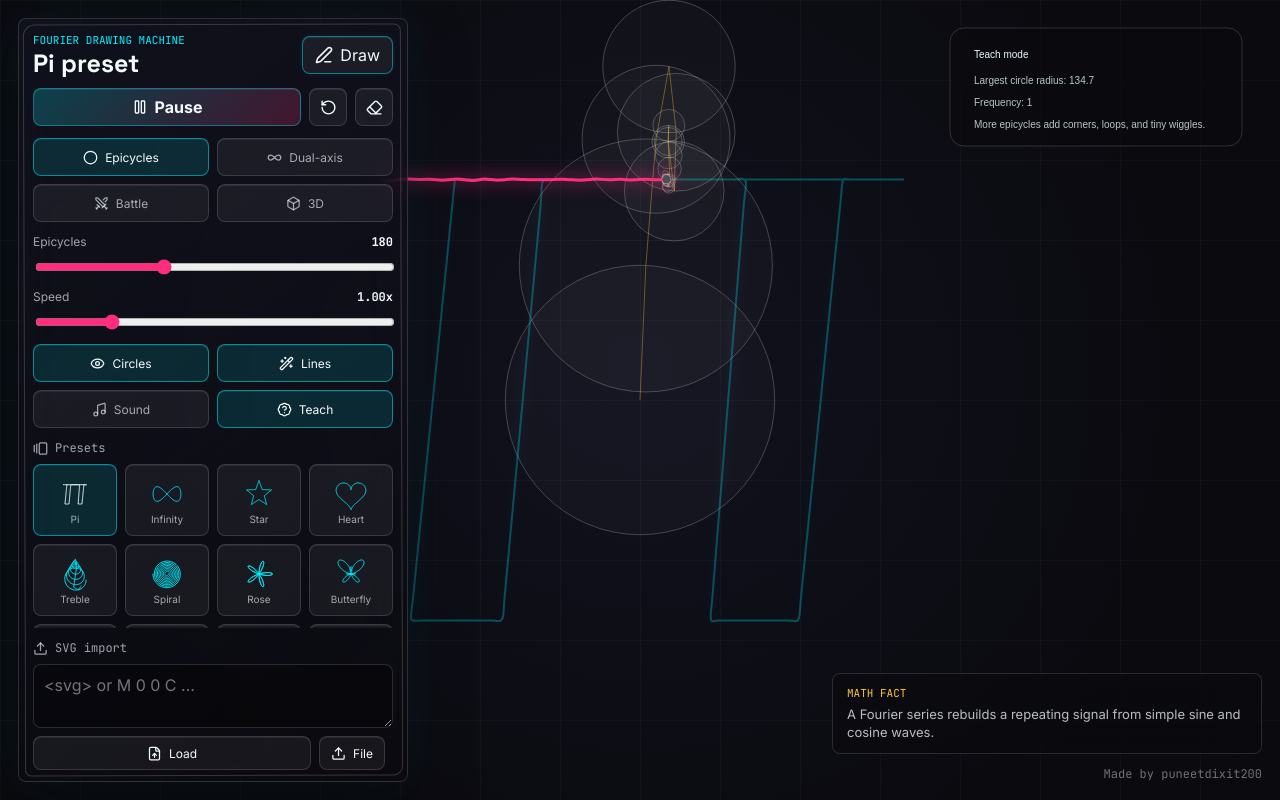
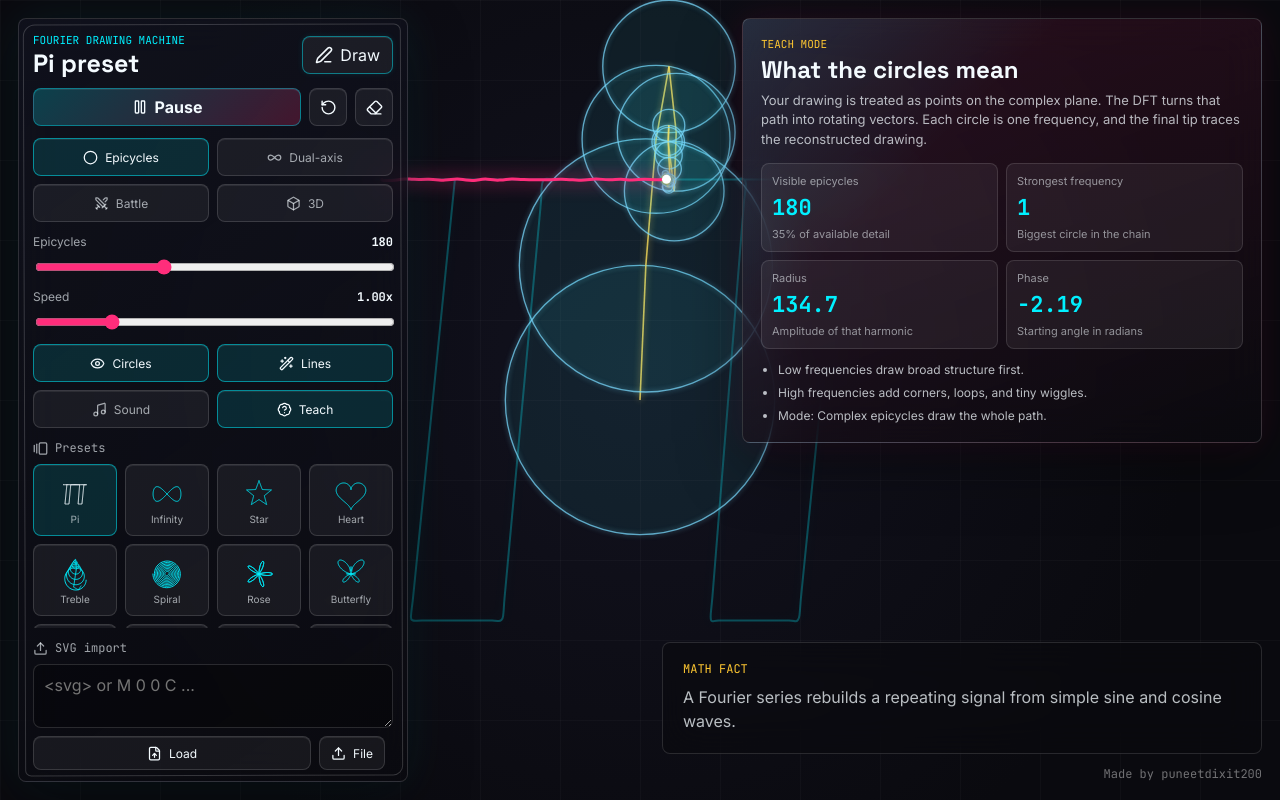
Before and after one commit to puneetdixit200/-FOURIER-TRANSFORM-DRAWING-MACHINE, a Next.js app: page / in a window 1280 px wide. Both pictures are taken after a click on the button "Teach". Built offline with nearby package versions, Linux system fonts and the light colour scheme.

Commit message:
Improve visibility teaching and webcam tracing

```diff
--- a/src/app/globals.css
+++ b/src/app/globals.css
@@ -386,15 +386,16 @@ input[type="range"] {
 }
 
 .webcam-video {
-  border: 1px solid rgba(0, 240, 255, 0.32);
+  border: 1px solid rgba(0, 240, 255, 0.58);
   border-radius: 8px;
-  height: 120px;
+  box-shadow: 0 0 28px rgba(0, 240, 255, 0.16);
+  height: 190px;
   object-fit: cover;
   position: absolute;
   right: 18px;
   top: 18px;
   transform: scaleX(-1);
-  width: 160px;
+  width: 254px;
   z-index: 3;
   opacity: 0;
   pointer-events: none;
@@ -402,6 +403,33 @@ input[type="range"] {
 
 .webcam-video.is-active {
   opacity: 1;
+}
+
+.webcam-guide {
+  background: linear-gradient(180deg, rgba(0, 240, 255, 0.16), rgba(10, 10, 15, 0.62));
+  border: 1px solid rgba(0, 240, 255, 0.36);
+  border-radius: 8px;
+  color: rgba(244, 251, 255, 0.82);
+  display: grid;
+  gap: 3px;
+  padding: 9px 11px;
+  position: absolute;
+  right: 18px;
+  top: 218px;
+  width: 254px;
+  z-index: 3;
+}
+
+.webcam-guide span {
+  color: var(--cyan);
+  font-family: var(--font-mono);
+  font-size: 11px;
+  text-transform: uppercase;
+}
+
+.webcam-guide b {
+  font-size: 12px;
+  line-height: 1.35;
 }
 
 .corner-brand {
@@ -425,8 +453,9 @@ input[type="range"] {
   border: 1px solid rgba(255, 255, 255, 0.13);
   border-radius: 8px;
   bottom: 46px;
-  max-width: min(430px, calc(100vw - 470px));
-  padding: 12px 14px;
+  max-width: min(600px, calc(100vw - 470px));
+  min-height: 112px;
+  padding: 18px 20px;
   position: absolute;
   right: 18px;
   z-index: 2;
@@ -436,16 +465,103 @@ input[type="range"] {
   color: var(--gold);
   display: block;
   font-family: var(--font-mono);
-  font-size: 11px;
-  margin-bottom: 5px;
+  font-size: 12px;
+  margin-bottom: 9px;
   text-transform: uppercase;
 }
 
 .fact-box p {
   color: rgba(244, 251, 255, 0.75);
+  font-size: 16px;
+  line-height: 1.48;
+  margin: 0;
+}
+
+.teach-board {
+  backdrop-filter: blur(22px);
+  background:
+    linear-gradient(135deg, rgba(0, 240, 255, 0.13), transparent 34%),
+    linear-gradient(160deg, rgba(255, 45, 123, 0.13), rgba(10, 10, 15, 0.78));
+  border: 1px solid rgba(255, 255, 255, 0.16);
+  border-radius: 8px;
+  box-shadow: 0 22px 64px rgba(0, 0, 0, 0.36), 0 0 34px rgba(255, 45, 123, 0.1);
+  color: var(--text);
+  max-width: 520px;
+  padding: 18px;
+  position: absolute;
+  right: 18px;
+  top: 18px;
+  width: min(520px, calc(100vw - 460px));
+  z-index: 3;
+}
+
+.teach-kicker {
+  color: var(--gold);
+  font-family: var(--font-mono);
+  font-size: 11px;
+  margin-bottom: 6px;
+  text-transform: uppercase;
+}
+
+.teach-board h2 {
+  font-family: var(--font-display);
+  font-size: 24px;
+  line-height: 1.05;
+  margin: 0 0 9px;
+}
+
+.teach-board p {
+  color: rgba(244, 251, 255, 0.72);
   font-size: 13px;
-  line-height: 1.4;
+  line-height: 1.48;
+  margin: 0 0 14px;
+}
+
+.teach-grid {
+  display: grid;
+  gap: 8px;
+  grid-template-columns: repeat(2, minmax(0, 1fr));
+  margin-bottom: 13px;
+}
+
+.teach-grid div {
+  background: rgba(255, 255, 255, 0.06);
+  border: 1px solid rgba(255, 255, 255, 0.12);
+  border-radius: 8px;
+  min-height: 86px;
+  padding: 10px;
+}
+
+.teach-grid span {
+  color: rgba(244, 251, 255, 0.55);
+  display: block;
+  font-size: 11px;
+  margin-bottom: 5px;
+}
+
+.teach-grid b {
+  color: var(--cyan);
+  display: block;
+  font-family: var(--font-mono);
+  font-size: 22px;
+}
+
+.teach-grid small {
+  color: rgba(244, 251, 255, 0.54);
+  display: block;
+  font-size: 11px;
+  line-height: 1.3;
+  margin-top: 5px;
+}
+
+.teach-board ul {
+  color: rgba(244, 251, 255, 0.74);
+  display: grid;
+  font-size: 12px;
+  gap: 6px;
+  line-height: 1.38;
   margin: 0;
+  padding-left: 17px;
 }
 
 @media (max-width: 760px) {
@@ -467,8 +583,10 @@ input[type="range"] {
   }
 
   .webcam-video,
+  .webcam-guide,
   .corner-brand,
-  .fact-box {
+  .fact-box,
+  .teach-board {
     display: none;
   }
 }
--- a/src/components/DrawingCanvas.tsx
+++ b/src/components/DrawingCanvas.tsx
@@ -36,7 +36,9 @@ const colors = {
   raw: "#00f0ff",
   trail: "#ff2d7b",
   trailB: "#7cff6b",
-  gold: "rgba(255, 200, 50, 0.36)",
+  radius: "rgba(255, 226, 92, 0.78)",
+  circle: "rgba(122, 220, 255, 0.72)",
+  circleFill: "rgba(0, 240, 255, 0.045)",
 };
 
 function drawSmoothPath(
@@ -146,20 +148,26 @@ function drawEpicycleChain(
     if (options.showCircles && component.amplitude > 0.4) {
       ctx.beginPath();
       ctx.arc(center.x, center.y, component.amplitude, 0, TAU);
-      ctx.fillStyle = "rgba(255,255,255,0.025)";
-      ctx.strokeStyle = options.circleColor ?? "rgba(255,255,255,0.22)";
-      ctx.lineWidth = 1;
+      ctx.fillStyle = colors.circleFill;
+      ctx.strokeStyle = options.circleColor ?? colors.circle;
+      ctx.lineWidth = 1.35;
+      ctx.shadowColor = options.circleColor ?? colors.circle;
+      ctx.shadowBlur = 5;
       ctx.fill();
       ctx.stroke();
+      ctx.shadowBlur = 0;
     }
 
     if (options.showLines) {
       ctx.beginPath();
       ctx.moveTo(center.x, center.y);
       ctx.lineTo(next.x, next.y);
-      ctx.strokeStyle = options.lineColor ?? colors.gold;
-      ctx.lineWidth = 1;
+      ctx.strokeStyle = options.lineColor ?? colors.radius;
+      ctx.lineWidth = 1.6;
+      ctx.shadowColor = options.lineColor ?? colors.radius;
+      ctx.shadowBlur = 6;
       ctx.stroke();
+      ctx.shadowBlur = 0;
     }
 
     center = next;
@@ -286,15 +294,15 @@ export function DrawingCanvas({
         const xTip = drawEpicycleChain(ctx, xComponents, topOrigin, timeRef.current, epicycleCount, {
           showCircles,
           showLines,
-          circleColor: "rgba(0,240,255,0.34)",
-          lineColor: "rgba(0,240,255,0.35)",
+          circleColor: "rgba(71, 211, 255, 0.72)",
+          lineColor: "rgba(255, 232, 92, 0.76)",
         });
         const yTip = drawEpicycleChain(ctx, yComponents, leftOrigin, timeRef.current, epicycleCount, {
           showCircles,
           showLines,
           rotate: true,
-          circleColor: "rgba(255,45,123,0.34)",
-          lineColor: "rgba(255,45,123,0.32)",
+          circleColor: "rgba(255, 111, 170, 0.72)",
+          lineColor: "rgba(124, 255, 107, 0.76)",
         });
         const projection = { x: xTip.x, y: yTip.y };
         ctx.setLineDash([5, 8]);
--- a/src/components/FourierStudio.tsx
+++ b/src/components/FourierStudio.tsx
@@ -4,6 +4,7 @@ import { useCallback, useEffect, useMemo, useRef, useState } from "react";
 import { ControlPanel, type RenderMode } from "./ControlPanel";
 import { DrawingCanvas } from "./DrawingCanvas";
 import { drawingDifficulty, prepareDrawing, type PreparedDrawing } from "./FourierEngine";
+import { TeachPanel } from "./TeachPanel";
 import { ThreeEpicycleView } from "./ThreeEpicycleView";
 import { useFourierSound } from "@/hooks/useFourierSound";
 import type { Point } from "@/utils/complex";
@@ -235,7 +236,7 @@ function FourierStudioClient() {
     );
     if (trace.length > 0) {
       loadPoints(trace, "Webcam trace", { fit: false });
-      setWebcamStatus(`Captured ${trace.length} edge points.`);
+      setWebcamStatus(`Captured the largest connected outline: ${trace.length} points.`);
     } else {
       setWebcamStatus("No clear outline found. Try more light or move closer.");
     }
@@ -375,7 +376,7 @@ function FourierStudioClient() {
           showLines={showLines}
           sourcePath={drawing.points}
           speed={speed}
-          teachMode={teachMode}
+          teachMode={false}
         />
       )}
 
@@ -430,6 +431,19 @@ function FourierStudioClient() {
       />
 
       <video className={webcamActive ? "webcam-video is-active" : "webcam-video"} muted playsInline ref={videoRef} />
+      {webcamActive ? (
+        <div className="webcam-guide">
+          <span>Trace preview</span>
+          <b>Keep one bright outline inside the frame</b>
+        </div>
+      ) : null}
+      <TeachPanel
+        components={drawing.components}
+        epicycleCount={safeEpicycleCount}
+        maxEpicycles={maxEpicycles}
+        mode={mode}
+        visible={teachMode}
+      />
       <div className="fact-box">
         <span>Math fact</span>
         <p>{fact}</p>
--- /dev/null
+++ b/src/components/TeachPanel.tsx
@@ -0,0 +1,64 @@
+"use client";
+
+import type { FourierComponent } from "@/utils/dft";
+
+type TeachPanelProps = {
+  visible: boolean;
+  components: FourierComponent[];
+  epicycleCount: number;
+  maxEpicycles: number;
+  mode: string;
+};
+
+export function TeachPanel({
+  visible,
+  components,
+  epicycleCount,
+  maxEpicycles,
+  mode,
+}: TeachPanelProps) {
+  if (!visible) {
+    return null;
+  }
+
+  const strongest = components[0];
+  const detailPercent = Math.round((epicycleCount / Math.max(1, maxEpicycles)) * 100);
+
+  return (
+    <aside className="teach-board">
+      <div className="teach-kicker">Teach mode</div>
+      <h2>What the circles mean</h2>
+      <p>
+        Your drawing is treated as points on the complex plane. The DFT turns that path into rotating vectors.
+        Each circle is one frequency, and the final tip traces the reconstructed drawing.
+      </p>
+      <div className="teach-grid">
+        <div>
+          <span>Visible epicycles</span>
+          <b>{epicycleCount}</b>
+          <small>{detailPercent}% of available detail</small>
+        </div>
+        <div>
+          <span>Strongest frequency</span>
+          <b>{strongest ? strongest.frequency : 0}</b>
+          <small>Biggest circle in the chain</small>
+        </div>
+        <div>
+          <span>Radius</span>
+          <b>{strongest ? strongest.amplitude.toFixed(1) : "0.0"}</b>
+          <small>Amplitude of that harmonic</small>
+        </div>
+        <div>
+          <span>Phase</span>
+          <b>{strongest ? strongest.phase.toFixed(2) : "0.00"}</b>
+          <small>Starting angle in radians</small>
+        </div>
+      </div>
+      <ul>
+        <li>Low frequencies draw broad structure first.</li>
+        <li>High frequencies add corners, loops, and tiny wiggles.</li>
+        <li>Mode: {mode === "dual" ? "X/Y components are separated" : mode === "three" ? "The path is lifted into depth" : "Complex epicycles draw the whole path"}.</li>
+      </ul>
+    </aside>
+  );
+}
--- a/src/components/ThreeEpicycleView.tsx
+++ b/src/components/ThreeEpicycleView.tsx
@@ -24,17 +24,18 @@ function makeLine(points: THREE.Vector3[], color: number, opacity = 1) {
     color,
     transparent: opacity < 1,
     opacity,
+    depthTest: false,
   });
   return new THREE.Line(geometry, material);
 }
 
-function makeCircle(radius: number, center: THREE.Vector3, color: number) {
+function makeCircle(radius: number, center: THREE.Vector3, color: number, opacity = 0.72) {
   const points: THREE.Vector3[] = [];
   for (let index = 0; index <= 72; index += 1) {
     const angle = (TAU * index) / 72;
     points.push(new THREE.Vector3(center.x + Math.cos(angle) * radius, center.y + Math.sin(angle) * radius, center.z));
   }
-  return makeLine(points, color, 0.2);
+  return makeLine(points, color, opacity);
 }
 
 function disposeObject(object: THREE.Object3D) {
@@ -71,12 +72,12 @@ export function ThreeEpicycleView({
     }
 
     const scene = new THREE.Scene();
-    scene.fog = new THREE.FogExp2(0x090910, 0.0018);
-    const camera = new THREE.PerspectiveCamera(55, 1, 1, 3000);
-    camera.position.set(0, 0, 760);
+    scene.fog = new THREE.FogExp2(0x05050a, 0.0009);
+    const camera = new THREE.PerspectiveCamera(48, 1, 1, 3000);
+    camera.position.set(0, 0, 620);
     const renderer = new THREE.WebGLRenderer({ antialias: true, alpha: true, preserveDrawingBuffer: true });
     renderer.setPixelRatio(Math.min(window.devicePixelRatio || 1, 2));
-    renderer.setClearColor(0x000000, 0);
+    renderer.setClearColor(0x05050a, 1);
     host.appendChild(renderer.domElement);
     onCanvasReady(renderer.domElement);
 
@@ -88,16 +89,22 @@ export function ThreeEpicycleView({
       (point, index) =>
         new THREE.Vector3(point.x, -point.y, Math.sin((index / Math.max(1, sourcePath.length)) * TAU) * 64),
     );
-    const sourceLine = makeLine(sourcePoints, 0x00f0ff, 0.28);
+    const sourceLine = makeLine(sourcePoints, 0x00f0ff, 0.82);
     scene.add(sourceLine);
 
     const starField = new THREE.Points(
       new THREE.BufferGeometry().setFromPoints(
         Array.from({ length: 320 }, () => new THREE.Vector3((Math.random() - 0.5) * 1800, (Math.random() - 0.5) * 1200, -Math.random() * 1000)),
       ),
-      new THREE.PointsMaterial({ color: 0xffffff, size: 1.4, transparent: true, opacity: 0.26 }),
+      new THREE.PointsMaterial({ color: 0x89eaff, size: 1.8, transparent: true, opacity: 0.45 }),
     );
     scene.add(starField);
+
+    const endpoint = new THREE.Mesh(
+      new THREE.SphereGeometry(7, 24, 16),
+      new THREE.MeshBasicMaterial({ color: 0xffffff }),
+    );
+    scene.add(endpoint);
 
     let frame = 0;
     let previous = performance.now();
@@ -146,10 +153,10 @@ export function ThreeEpicycleView({
         const next = center.clone().add(vector);
 
         if (showCircles && component.amplitude > 0.4) {
-          epicycleGroup.add(makeCircle(component.amplitude, center, 0xffffff));
+          epicycleGroup.add(makeCircle(component.amplitude, center, 0x79dcff, 0.7));
         }
         if (showLines) {
-          epicycleGroup.add(makeLine([center, next], 0xffc832, 0.42));
+          epicycleGroup.add(makeLine([center, next], 0xffe25c, 0.95));
         }
         center = next;
       }
@@ -163,9 +170,10 @@ export function ThreeEpicycleView({
         disposeObject(child);
       });
       if (trail.length > 1) {
-        trailGroup.add(makeLine(trail, 0xff2d7b, 0.96));
+        trailGroup.add(makeLine(trail, 0xff2d7b, 1));
       }
 
+      endpoint.position.copy(center);
       camera.position.x = Math.sin(time * 0.18) * 220;
       camera.position.y = Math.cos(time * 0.14) * 120;
       camera.lookAt(0, 0, 0);
--- a/src/utils/webcamTrace.ts
+++ b/src/utils/webcamTrace.ts
@@ -8,6 +8,57 @@ const percentile = (values: number[], ratio: number) => {
   const sorted = [...values].sort((a, b) => a - b);
   return sorted[Math.min(sorted.length - 1, Math.floor(sorted.length * ratio))];
 };
+
+type EdgePoint = Point & { magnitude: number };
+
+function largestConnectedComponent(points: EdgePoint[], width: number) {
+  if (points.length === 0) {
+    return [];
+  }
+
+  const pointByIndex = new Map<number, EdgePoint>();
+  for (const point of points) {
+    pointByIndex.set(point.y * width + point.x, point);
+  }
+
+  const visited = new Set<number>();
+  let largest: EdgePoint[] = [];
+  const neighborOffsets = [-width - 1, -width, -width + 1, -1, 1, width - 1, width, width + 1];
+
+  for (const point of points) {
+    const startIndex = point.y * width + point.x;
+    if (visited.has(startIndex)) {
+      continue;
+    }
+
+    const stack = [startIndex];
+    const component: EdgePoint[] = [];
+    visited.add(startIndex);
+
+    while (stack.length > 0) {
+      const currentIndex = stack.pop()!;
+      const current = pointByIndex.get(currentIndex);
+      if (!current) {
+        continue;
+      }
+      component.push(current);
+
+      for (const offset of neighborOffsets) {
+        const nextIndex = currentIndex + offset;
+        if (!visited.has(nextIndex) && pointByIndex.has(nextIndex)) {
+          visited.add(nextIndex);
+          stack.push(nextIndex);
+        }
+      }
+    }
+
+    if (component.length > largest.length) {
+      largest = component;
+    }
+  }
+
+  return largest;
+}
 
 export function extractEdgeTrace(
   imageData: ImageData,
@@ -23,7 +74,7 @@ export function extractEdgeTrace(
     gray[index] = data[offset] * 0.299 + data[offset + 1] * 0.587 + data[offset + 2] * 0.114;
   }
 
-  const gradients: Array<Point & { magnitude: number }> = [];
+  const gradients: EdgePoint[] = [];
 
   for (let y = 1; y < height - 1; y += 1) {
     for (let x = 1; x < width - 1; x += 1) {
@@ -60,10 +111,13 @@ export function extractEdgeTrace(
     return [];
   }
 
+  const primaryEdges = largestConnectedComponent(edges, width);
+  const selectedEdges = primaryEdges.length >= 12 ? primaryEdges : edges;
+
   let total = 0;
   let cx = 0;
   let cy = 0;
-  for (const point of edges) {
+  for (const point of selectedEdges) {
     cx += point.x * point.magnitude;
     cy += point.y * point.magnitude;
     total += point.magnitude;
@@ -71,7 +125,7 @@ export function extractEdgeTrace(
   cx /= total;
   cy /= total;
 
-  const sorted = edges
+  const sorted = selectedEdges
     .sort((a, b) => Math.atan2(a.y - cy, a.x - cx) - Math.atan2(b.y - cy, b.x - cx))
     .filter((_, index) => index % Math.max(1, Math.floor(edges.length / Math.max(1, targetCount * 1.8))) === 0);
 
```
Also changed, not shown: 2 other files (tests, documents, lock files or other folders).
